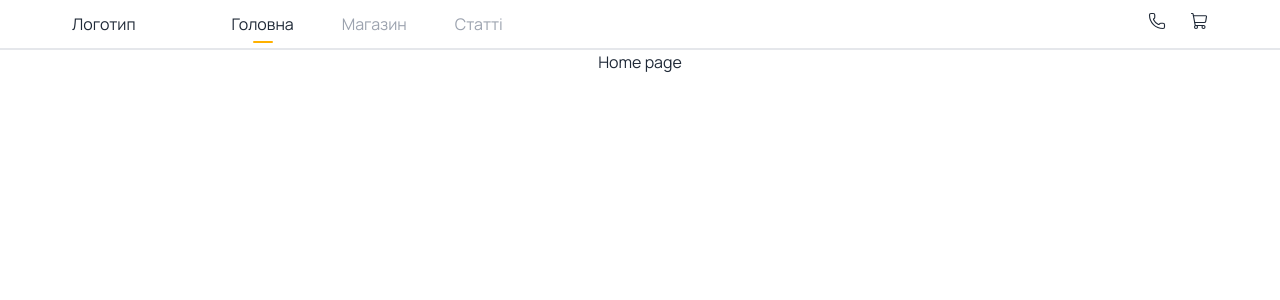
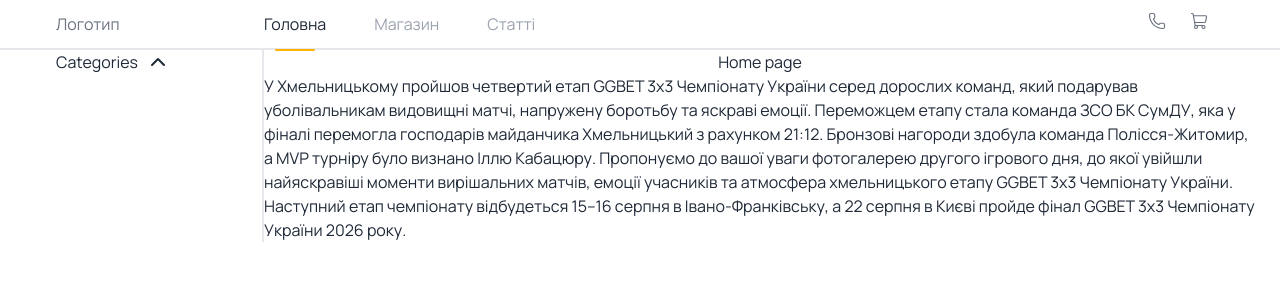
Before and after one commit to Serhiy8/laviss-brick, a Next.js app: page /src in a window 1280 px wide. Shown: the top 300 px of the page. Built offline with nearby package versions, Linux system fonts and the light colour scheme.

Commit message:
styles added

```diff
--- a/app/src/components/header/page.tsx
+++ b/app/src/components/header/page.tsx
@@ -4,14 +4,14 @@
 import MobileMenu from "./mobileMenu/page";
 export default function Header(): React.ReactNode {
   return (
-    <header className="border-b-2 border-border">
+    <header className="">
       <MobileMenu />
-      <Container>
+      <Container className="border-b-2 border-border">
         <div className="flex justify-between py-3">
-          <div className="px-12 grow lg:grow-0">
+          <div className="px-8 grow lg:grow-0 w-60">
             <Link href="/app/src">Логотип</Link>
           </div>
-          <div className="flex flex-row justify-between px-12 lg:grow">
+          <div className="flex flex-row justify-between pr-12 lg:grow">
             <nav className="hidden lg:block">
               <ul className="flex flex-row gap-12">
                 <li>
--- /dev/null
+++ b/app/src/components/sideBar/page.tsx
@@ -0,0 +1,39 @@
+"use client";
+
+import { ChevronDown, ChevronUp } from "lucide-react";
+import Link from "next/link";
+import { useState } from "react";
+
+export default function SideBar(): React.ReactNode {
+  const [isOpen, setIsOpen] = useState(false);
+  return (
+    <div className="border-r-2 px-8 border-border shrink-0 w-60">
+      <button
+        type="button"
+        className="flex gap-2"
+        onClick={() => setIsOpen((prev) => !prev)}
+      >
+        Categories
+        <span>{isOpen ? <ChevronDown /> : <ChevronUp />}</span>
+      </button>
+      {isOpen && (
+        <ul>
+          <li>
+            <Link href="faceBrick" className="">
+              Облицювальна цегла
+            </Link>
+          </li>
+          <li>
+            <Link href="clinkerBrick">Клінкерна цегла</Link>
+          </li>
+          <li>
+            <Link href="blocks">Будівельні блоки</Link>
+          </li>
+          <li>
+            <Link href="ogorozhi">Огорожі</Link>
+          </li>
+        </ul>
+      )}
+    </div>
+  );
+}
--- a/app/src/globals.css
+++ b/app/src/globals.css
@@ -53,7 +53,7 @@
 }
 
 a {
-  color: inherit;
+  color: var(--color-link);
   text-decoration: none;
 }
 
@@ -80,8 +80,8 @@
   content: "";
   position: absolute;
   left: 50%;
-  bottom: -8px;
-  width: 20px;
+  bottom: -15.5px;
+  width: 40px;
   height: 2px;
   border-radius: 999px;
   background: var(--color-primary);
--- a/app/src/page.tsx
+++ b/app/src/page.tsx
@@ -1,10 +1,33 @@
+import SideBar from "./components/sideBar/page";
 import Header from "./components/header/page";
+import { Container } from "./components/ui/Container";
 
 export default function Home() {
   return (
-      <div>
-        <Header />
-        <h1 className="text-center">Home page</h1>
-      </div>
+    <>
+      <Header />
+      <Container>
+        <div className="flex">
+          <SideBar />
+          <div>
+            <h1 className="text-center">Home page</h1>
+            <p>
+              У Хмельницькому пройшов четвертий етап GGBET 3х3 Чемпіонату
+              України серед дорослих команд, який подарував уболівальникам
+              видовищні матчі, напружену боротьбу та яскраві емоції. Переможцем
+              етапу стала команда ЗСО БК СумДУ, яка у фіналі перемогла
+              господарів майданчика Хмельницький з рахунком 21:12. Бронзові
+              нагороди здобула команда Полісся-Житомир, а MVP турніру було
+              визнано Іллю Кабацюру. Пропонуємо до вашої уваги фотогалерею
+              другого ігрового дня, до якої увійшли найяскравіші моменти
+              вирішальних матчів, емоції учасників та атмосфера хмельницького
+              етапу GGBET 3х3 Чемпіонату України. Наступний етап чемпіонату
+              відбудеться 15–16 серпня в Івано-Франківську, а 22 серпня в Києві
+              пройде фінал GGBET 3х3 Чемпіонату України 2026 року.
+            </p>
+          </div>
+        </div>
+      </Container>
+    </>
   );
 }
```
